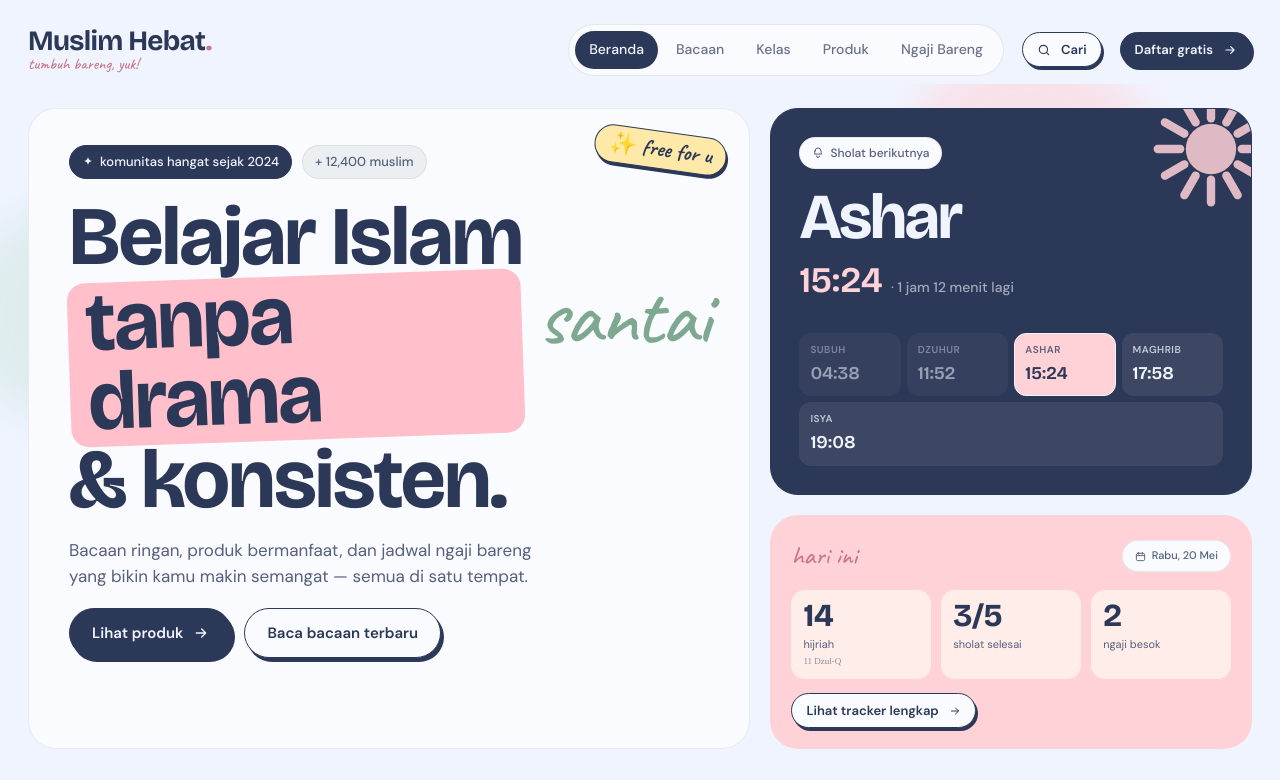
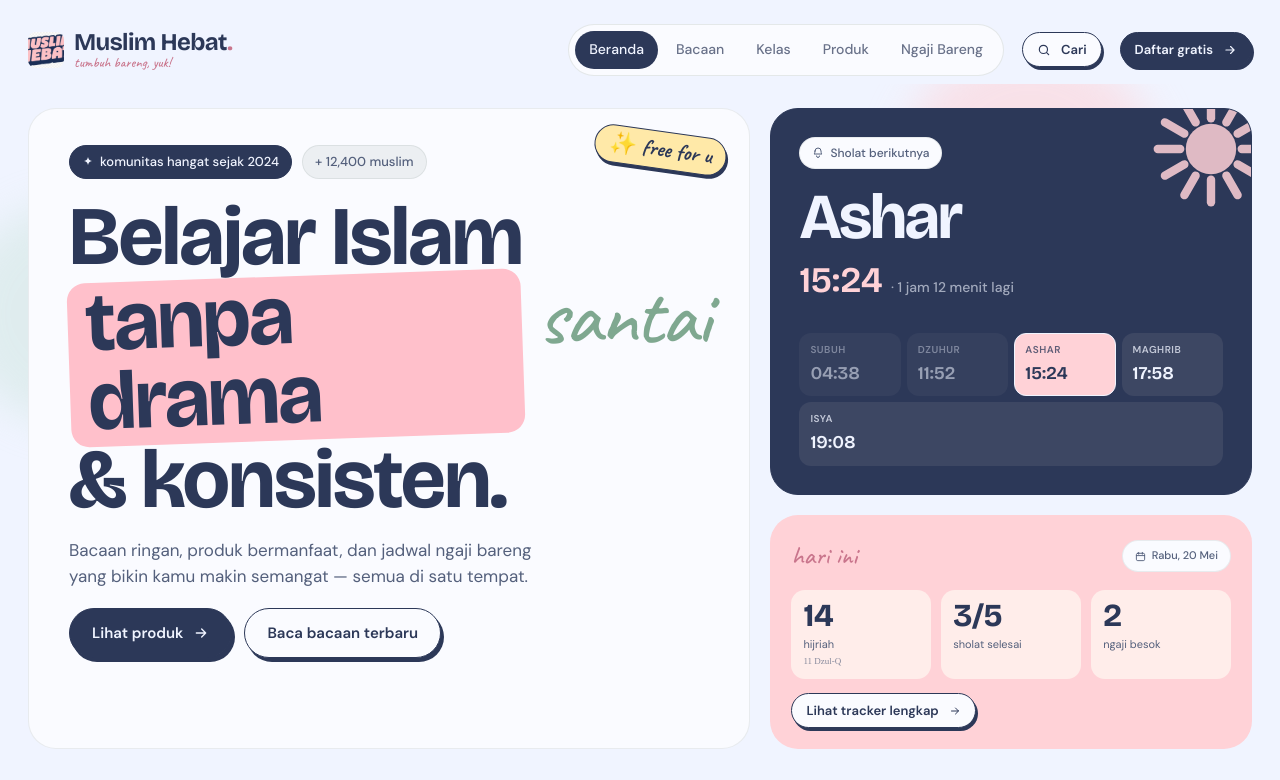
Before and after one commit to agoesset/muslim-hebat, a React (Vite) app in the folder apps/web/: page / in a window 1280 px wide. Shown: the top 780 px of the page. Built offline with nearby package versions, Linux system fonts and the light colour scheme; no server answers.

Commit message:
feat: add brand logo image to public site header and admin sidebar

```diff
--- a/apps/web/src/admin/AdminPage.jsx
+++ b/apps/web/src/admin/AdminPage.jsx
@@ -188,7 +188,11 @@
       {/* Sidebar */}
       <aside className="admin-sidebar">
         <div className="admin-sidebar-brand">
-          <span className="admin-logo">{renderAdminIcon("logo", { size: 20 })}</span>
+          <img
+            src="/logo.avif"
+            alt="Logo"
+            style={{ width: "24px", height: "24px", borderRadius: "6px", objectFit: "cover" }}
+          />
           <span className="admin-brand-text">Muslim Hebat</span>
           <span className="admin-badge">Admin</span>
         </div>
--- a/apps/web/src/shell.jsx
+++ b/apps/web/src/shell.jsx
@@ -66,11 +66,18 @@
 
 export function Logo() {
   return (
-    <div style={{ display: "flex", flexDirection: "column", lineHeight: 0.95 }}>
-      <span style={{ fontFamily: "var(--font-display)", fontSize: 28, fontWeight: 700, letterSpacing: "-0.025em" }}>
-        Muslim Hebat<span style={{ color: "var(--coral-deep)" }}>.</span>
-      </span>
-      <span style={{ fontFamily: "var(--font-hand)", fontSize: 16, color: "var(--coral-deep)", marginTop: 2 }}>tumbuh bareng, yuk!</span>
+    <div style={{ display: "flex", alignItems: "center", gap: "10px" }}>
+      <img
+        src="/logo.avif"
+        alt="Logo Muslim Hebat"
+        style={{ width: "36px", height: "36px", borderRadius: "8px", objectFit: "cover" }}
+      />
+      <div style={{ display: "flex", flexDirection: "column", lineHeight: 0.95 }}>
+        <span style={{ fontFamily: "var(--font-display)", fontSize: 24, fontWeight: 700, letterSpacing: "-0.025em" }}>
+          Muslim Hebat<span style={{ color: "var(--coral-deep)" }}>.</span>
+        </span>
+        <span style={{ fontFamily: "var(--font-hand)", fontSize: 14, color: "var(--coral-deep)", marginTop: 2 }}>tumbuh bareng, yuk!</span>
+      </div>
     </div>
   );
 }
```
Also changed, not shown: apps/web/public/logo.avif (added).
